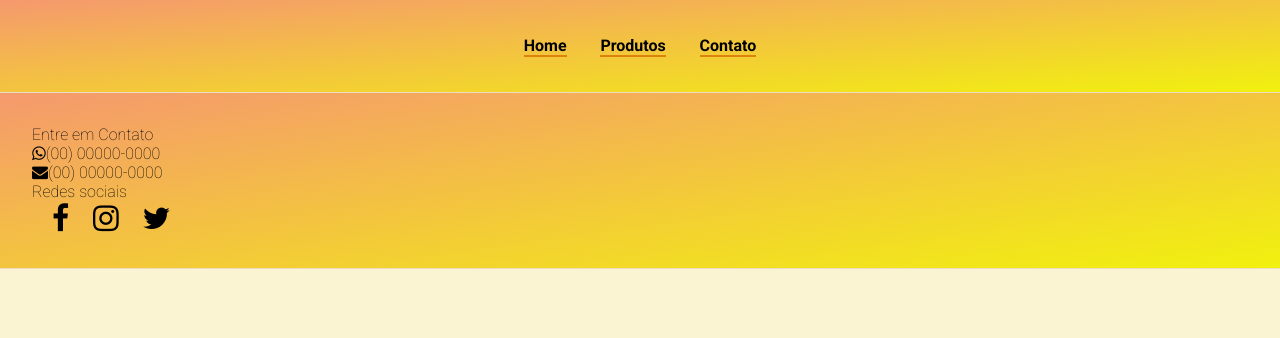
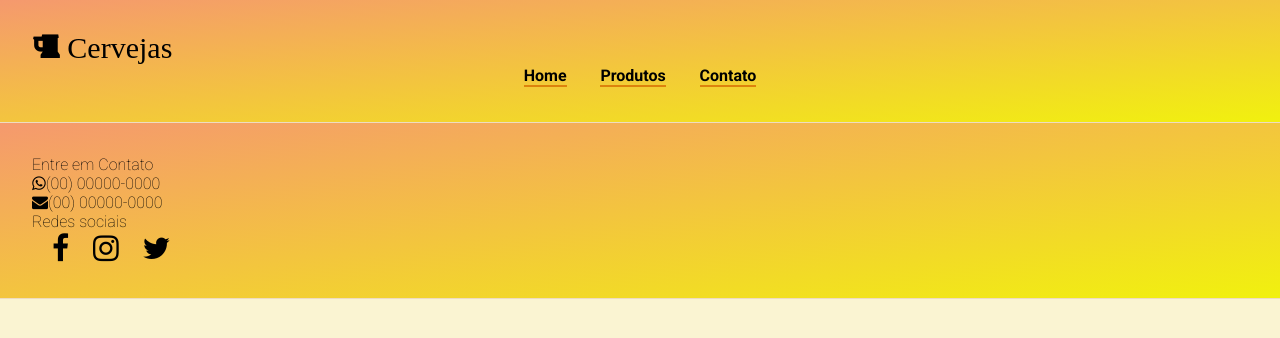
Before and after one commit to Sara01romao/Natal-HTML-CSS-pratica, a plain HTML site: page index.html in a window 1280 px wide. Drawn offline with Linux system fonts and the light colour scheme.

Commit message:
icon logo

```diff
--- a/index.html
+++ b/index.html
@@ -11,11 +11,15 @@
 
 
     <header>
+        <i class="fa fa-beer" id="logo"> Cervejas</i>
         <div>
 
-            <a href="#">Home</a>
-            <a href="#">Produtos</a>
-            <a href="#">Contato</a>
+
+                <a href="#">Home</a>
+                <a href="#">Produtos</a>
+                <a href="#">Contato</a>
+
+
         </div>
     </header>
 
--- a/style.css
+++ b/style.css
@@ -12,7 +12,11 @@ body{
   background: rgb(250, 244, 210);
   font-family: 'Roboto', sans-serif;
 }
+#logo{
+    margin-left: 0px;
 
+    font-size: 30px;
+}
 header, footer{
     padding: 32px;
     background: linear-gradient(to bottom right, rgb(245, 153, 110), rgb(241, 241, 14));
```
